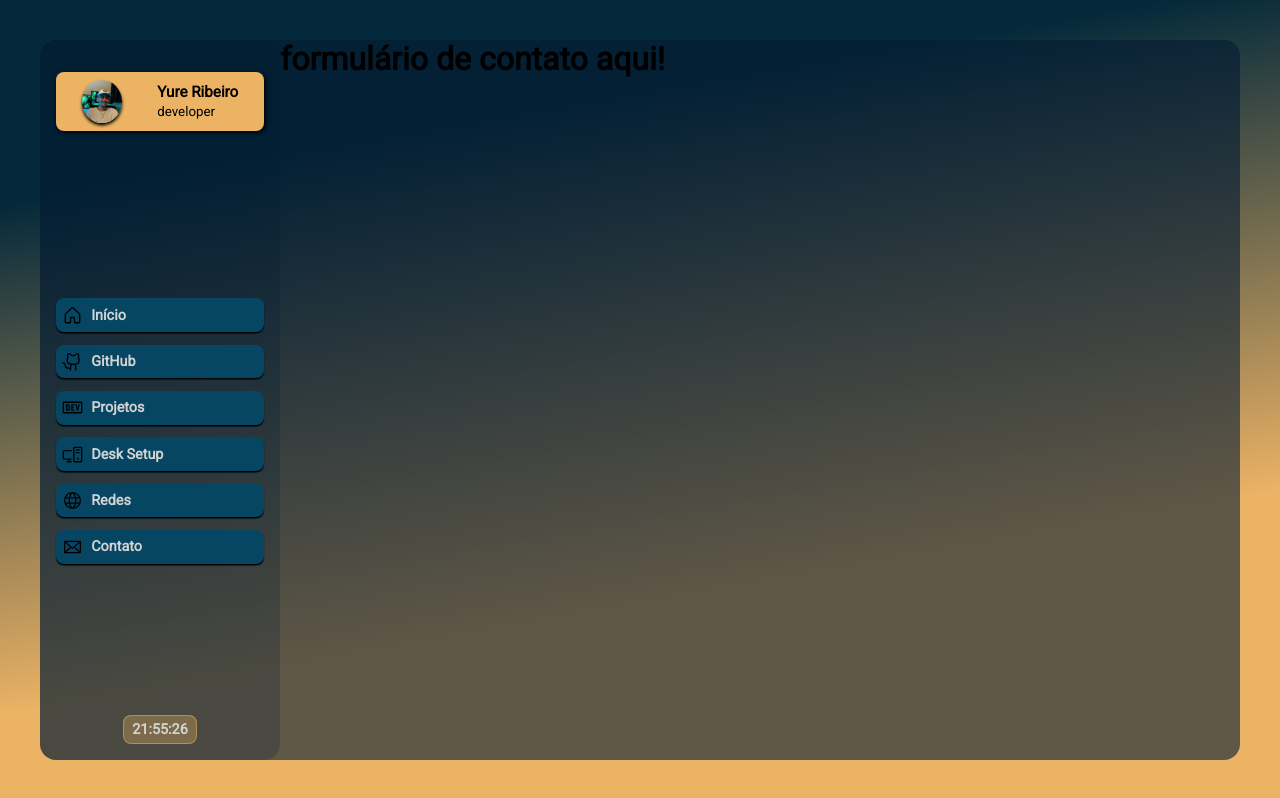
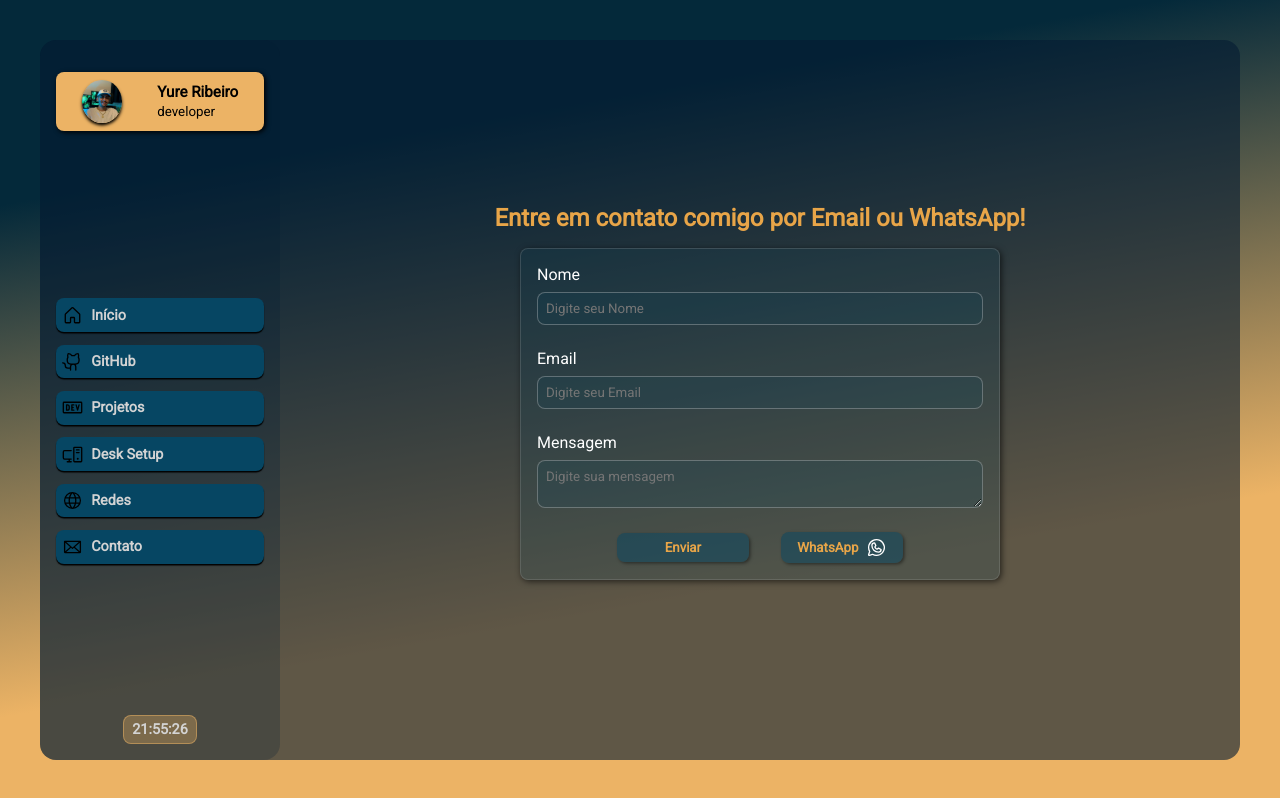
Before and after one commit to yureribeiro/yureweb, a React (Vite) app: page /contact in a window 1280 px wide. Built offline with nearby package versions, Linux system fonts and the light colour scheme.

Commit message:
add form contacts

```diff
--- a/package.json
+++ b/package.json
@@ -9,6 +9,7 @@
     "preview": "vite preview"
   },
   "dependencies": {
+    "@emailjs/browser": "^3.11.0",
     "react": "^18.2.0",
     "react-dom": "^18.2.0",
     "react-router-dom": "^6.10.0"
--- a/src/App.jsx
+++ b/src/App.jsx
@@ -19,7 +19,7 @@ function App() {
 
         <main className='content'>
           <Routes>
-            <Route path="/dashboard" element={<Dashboard />} />
+            <Route path="/" element={<Dashboard />} />
             <Route path="/projects" element={<Projects />} />
             <Route path="/desksetup" element={<DeskSetup />} />
             <Route path="/redes" element={<Redes />} />
--- a/src/components/projetos/index.jsx
+++ b/src/components/projetos/index.jsx
@@ -2,7 +2,7 @@ import React from "react";
 
 function Projetos () {
  return (
-  <section>
+  <section className="container">
     <div>
       projeto 1
     </div>
--- /dev/null
+++ b/src/contents/contact/contact.module.css
@@ -0,0 +1,87 @@
+.container {
+  display: flex;
+  flex-direction: column;
+  align-items: center;
+  justify-content: center;
+  height: 100%;
+  width: 100%;
+}
+
+.title {
+  color: #e8a548;
+  margin-bottom: 1rem;
+}
+
+.form {
+  border: .1rem solid #a7a7a73c;
+  border-radius: .5rem;
+  box-shadow: .1rem .1rem .4rem #0000009c;
+  background-color: #06466324;
+  margin-bottom: 1rem;
+  padding: 1rem;
+  gap: .5rem;
+  display: flex;
+  flex-direction: column;
+  width: 50%;
+}
+
+.label {
+  color: #fff;
+}
+
+.input {
+  outline: none;
+  color: #fff;
+  background-color: #06466324;
+  border: .1rem solid #bfbfbf63;
+  border-radius: .5rem;
+  padding: .5rem;
+  margin-bottom: 1rem;
+  max-height: 10rem;
+  min-width: 100%;
+}
+
+.buttonsDiv {
+  display: flex;
+  align-items: center;
+  justify-content: center;
+  gap: 2rem;
+}
+
+.button {
+  border: none;
+  display: flex;
+  justify-content: center;
+  text-decoration: none;
+  background-color: #0646637d;
+  padding: .43rem 3rem;
+  border-radius: .5rem;
+  box-shadow: .1rem .1rem .2rem #0000006b;
+  color: #e8a548;
+  font-weight: bold;
+  transition: .4s;
+} .button:hover {
+  background-color: #ba8234;
+  color: #000;
+}
+
+.buttonWpp {
+  display: flex;
+  align-items: center;
+  gap: .5rem;
+  background-color: #0646637d;
+  color: #e8a548;
+  box-shadow: .1rem .1rem .2rem #0000006b;
+  font-weight: bold;
+  border: none;
+  border-radius: .5rem;
+  padding: .3rem 1rem;
+  transition: .4s;
+} .buttonWpp:hover {
+  background-color: #ba8234;
+  color: #000;
+}
+
+.imageWpp {
+  width: 1.3rem;
+}
--- a/src/contents/contact/index.jsx
+++ b/src/contents/contact/index.jsx
@@ -1,8 +1,95 @@
-import React from "react"
+import React, { useState } from "react"
+import emailjs from '@emailjs/browser'
+import styles from './contact.module.css'
+import wpplogo from '../../assets/whatsapp-logo.svg'
 
 function Contact () {
+  const [name, setName] = useState('')
+  const [email, setEmail] = useState('')
+  const [message, setMessage] = useState('')
+
+  function sendEmail(e) {
+    e.preventDefault();
+
+    if(name === '' || email === '' || message === '') {
+      alert("Preencha todos os campos");
+      return;
+    }
+
+    const templateParams = {
+      from_name: name,
+      message: message,
+      email: email
+    }
+
+    emailjs.send('service_jcc4gei', 'template_wpmnpdn', templateParams, 'mmRto9EDWK03A5uk-')
+    .then((response) => {
+      console.log("EMAIL ENVIADO", response.status, response.text)
+      setName('')
+      setEmail('')
+      setMessage('')
+    }, (err) => {
+      console.log("ERRO: ", err)
+    })
+  }
+
+  function handleNavigateWpp() {
+    console.log('navegando pro wpp')
+  }
+
   return (
-    <h1>formulário de contato aqui!</h1>
+    <section className={styles.container}>
+       <h1 className={styles.title}>Entre em contato comigo por Email ou WhatsApp!</h1>
+
+    <form onSubmit={sendEmail} className={styles.form}>
+      <label className={styles.label}>Nome</label>
+      <input
+      className={styles.input}
+      type="text"
+      placeholder="Digite seu Nome"
+      name="name"
+      onChange={(e) => setName(e.target.value)}
+      value={name}
+      />
+      <label className={styles.label}>Email</label>
+      <input
+      className={styles.input}
+      type="text"
+      placeholder="Digite seu Email"
+      name="email"
+      onChange={(e) => setEmail(e.target.value)}
+      value={email}
+      />
+      <label className={styles.label}>Mensagem</label>
+      <textarea
+      className={styles.input}
+      type="text"
+      placeholder="Digite sua mensagem"
+      name="message"
+      onChange={(e) => setMessage(e.target.value)}
+      value={message}
+      />
+
+      <div className={styles.buttonsDiv}>
+         <input
+          className={styles.button}
+          type='submit'
+          value='Enviar'
+          />
+          <button
+            className={styles.buttonWpp}
+            onClick={handleNavigateWpp}
+            >WhatsApp
+              <img
+              className={styles.imageWpp}
+              src={wpplogo}
+              alt="whatsapp"
+              />
+          </button>
+      </div>
+
+    </form>
+    </section>
   )
 }
 
--- a/src/contents/dashboard/index.jsx
+++ b/src/contents/dashboard/index.jsx
@@ -18,12 +18,6 @@ function Dashboard() {
           link={'/projects'}
         />
         <Card
-    title={'Desk Setup'}
-    description={'Componentes e links do meu setup de mesa'}
-    background={setup}
-    link={'/desksetup'}
-  />
-  <Card
           title={'Redes Sociais'}
           description={'Linkedin, canal no youtube, instagram e mais... '}
           background={social}
@@ -31,9 +25,15 @@ function Dashboard() {
         />
         <Card
           title={'Contato'}
-    description={'Fale comigo para serviços e mais...'}
+          description={'Email comercial para serviços e mais'}
           background={contato}
           link={'/contact'}
+        />
+        <Card
+          title={'Desk Setup'}
+          description={'Componentes e links do meu setup de mesa'}
+          background={setup}
+          link={'/desksetup'}
         />
       </section>
     </>
```
Also changed, not shown: src/assets/whatsapp-logo.svg (added), src/components/projetos/projetos.css (deleted), 1 other file (tests, documents, lock files or other folders). Lines whose indentation alone changed are shown as unchanged.
